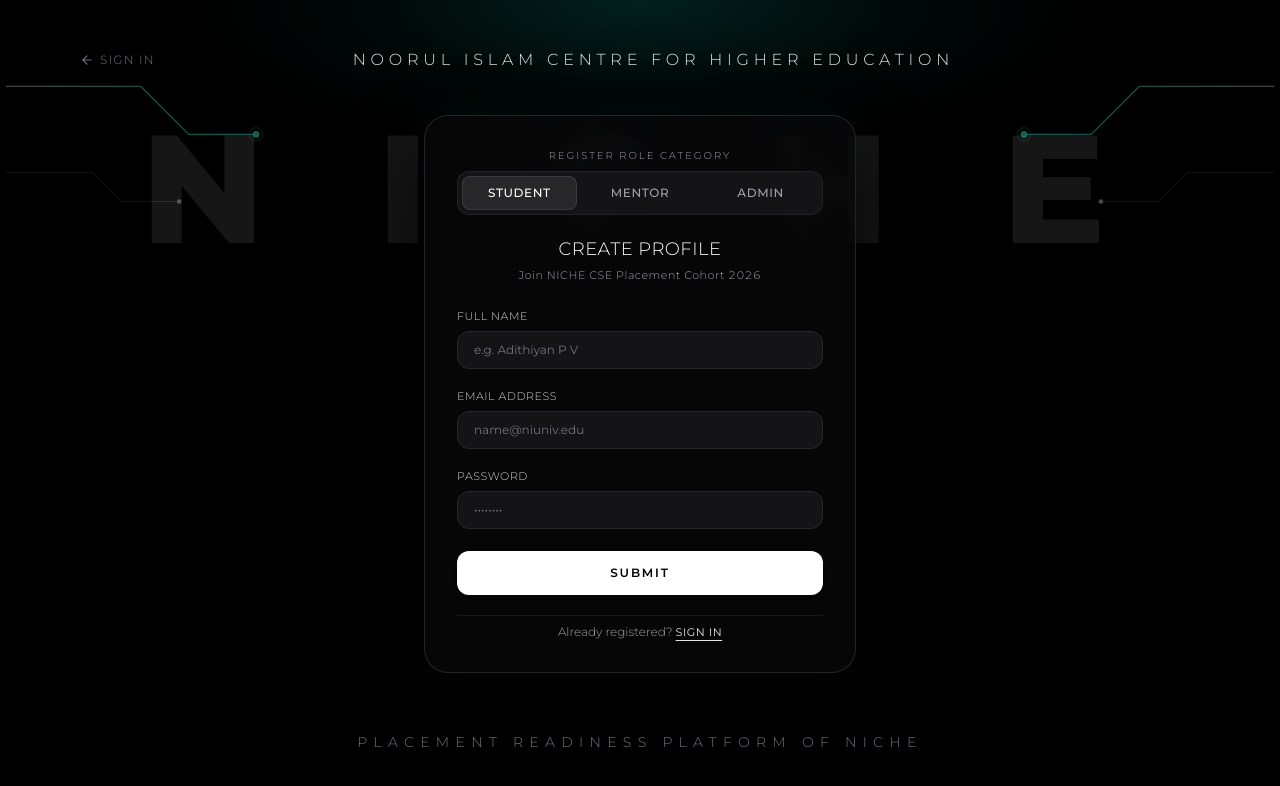
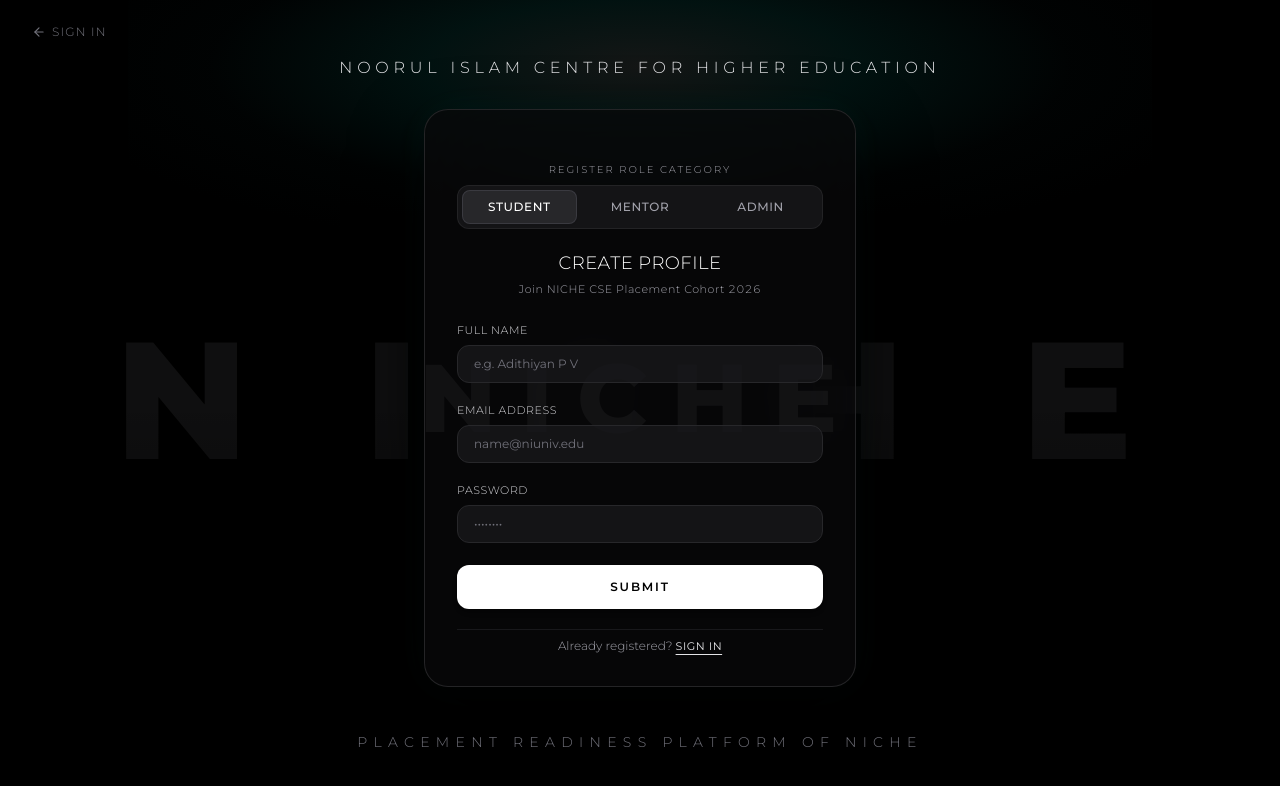
Before and after one commit to adithiyanpv6-glitch/project_s7, a React (Vite) app in the folder client/: page /register in a window 1280 px wide. Shown: the top 786 px of the page. Built offline with nearby package versions, Linux system fonts and the light colour scheme.

Commit message:
feat: position Back button at top-left corner and center NICHE watermark inside glassmorphic login box

```diff
--- a/client/src/pages/auth/LoginPage.tsx
+++ b/client/src/pages/auth/LoginPage.tsx
@@ -78,21 +78,29 @@ export const LoginPage: React.FC = () => {
       className="relative min-h-screen w-full bg-black text-white flex flex-col justify-between items-center py-6 sm:py-10 px-4 overflow-hidden select-none"
       style={{ fontFamily: "'Montserrat', sans-serif" }}
     >
-      {/* 1. BACKGROUND: Lighting Gray/Teal Halo with N I C H E Watermark (Matching Reference Image) */}
+      {/* 1. TOP LEFT CORNER: BACK BUTTON */}
+      <Link
+        to="/"
+        className="absolute top-4 left-4 sm:top-6 sm:left-8 z-20 text-zinc-500 hover:text-white transition-colors text-xs tracking-widest flex items-center gap-1.5 uppercase font-light"
+      >
+        <ArrowLeft className="w-3.5 h-3.5" /> Back
+      </Link>
+
+      {/* 2. BACKGROUND: Lighting Ambient Glow & Faded NICHE Centered with Login Box */}
       <div className="absolute inset-0 pointer-events-none overflow-hidden z-0">
 
-        {/* Soft, Diffuse Lighting Gray/Teal Ambient Background Glow (from reference image) */}
+        {/* Soft, Diffuse Ambient Halo */}
         <div
           className="absolute top-0 left-1/2 -translate-x-1/2 w-[90vw] max-w-5xl h-[55vh] pointer-events-none"
           style={{
             background:
-              'radial-gradient(ellipse 70% 50% at 50% 12%, rgba(200, 220, 215, 0.12) 0%, rgba(13, 148, 136, 0.15) 30%, rgba(10, 45, 45, 0.08) 60%, rgba(0, 0, 0, 0) 85%)',
+              'radial-gradient(ellipse 70% 50% at 50% 15%, rgba(200, 220, 215, 0.10) 0%, rgba(13, 148, 136, 0.12) 30%, rgba(10, 45, 45, 0.06) 60%, rgba(0, 0, 0, 0) 85%)',
           }}
         />
 
-        {/* Center Illuminated Area: NICHE on one single line, faded softly */}
-        <div className="absolute top-[12%] sm:top-[14%] inset-x-0 flex items-center justify-center pointer-events-none select-none px-4">
-          <span className="font-extrabold text-[10vw] sm:text-[12vw] tracking-[0.18em] sm:tracking-[0.22em] uppercase leading-none opacity-[0.08] sm:opacity-[0.10] whitespace-nowrap text-zinc-300">
+        {/* Faded NICHE Watermark Centered Directly with the Login Box */}
+        <div className="absolute inset-0 flex items-center justify-center pointer-events-none select-none px-4">
+          <span className="font-extrabold text-[12vw] sm:text-[13vw] tracking-[0.2em] uppercase leading-none opacity-[0.07] whitespace-nowrap text-zinc-300">
             N I C H E
           </span>
         </div>
@@ -101,20 +109,11 @@ export const LoginPage: React.FC = () => {
         <div className="absolute inset-0 bg-gradient-to-t from-black via-transparent to-transparent pointer-events-none" />
       </div>
 
-      {/* 2. TOP AT CENTRE: COLLEGE NAME IN MONTSERRAT (UNCHANGED) */}
-      <header className="relative z-10 w-full flex items-center justify-between max-w-6xl px-4 pt-1 sm:pt-2">
-        <Link
-          to="/"
-          className="text-zinc-500 hover:text-white transition-colors text-xs tracking-widest flex items-center gap-1.5 uppercase font-light"
-        >
-          <ArrowLeft className="w-3.5 h-3.5" /> Back
-        </Link>
-
-        <h2 className="text-xs sm:text-sm md:text-base font-light tracking-[0.22em] sm:tracking-[0.3em] text-zinc-200 uppercase text-center flex-1 px-2">
+      {/* 3. TOP AT CENTRE: COLLEGE NAME IN MONTSERRAT */}
+      <header className="relative z-10 w-full text-center max-w-4xl px-4 pt-3 sm:pt-4">
+        <h2 className="text-xs sm:text-sm md:text-base font-light tracking-[0.22em] sm:tracking-[0.3em] text-zinc-200 uppercase">
           NOORUL ISLAM CENTRE FOR HIGHER EDUCATION
         </h2>
-
-        <div className="w-12 hidden sm:block" />
       </header>
 
       {/* 3. CENTRE: GLASSMORPHISM BOX */}
@@ -122,10 +121,17 @@ export const LoginPage: React.FC = () => {
 
         {/* STEP 1: FIRST PAGE — ONLY STUDENT, MENTOR, ADMIN OPTIONS (IN THIS ORDER) */}
         {step === 'roles' && (
-          <div className="relative rounded-3xl bg-zinc-950/65 backdrop-blur-2xl border border-zinc-800/80 shadow-[0_30px_70px_rgba(0,0,0,0.95),0_0_50px_rgba(255,255,255,0.03)] p-6 sm:p-8 space-y-6">
+          <div className="relative rounded-3xl bg-zinc-950/65 backdrop-blur-2xl border border-zinc-800/80 shadow-[0_30px_70px_rgba(0,0,0,0.95),0_0_50px_rgba(255,255,255,0.03)] p-6 sm:p-8 space-y-6 overflow-hidden">
+
+            {/* Faded NICHE Watermark inside Centre of Login Box */}
+            <div className="absolute inset-0 flex items-center justify-center pointer-events-none select-none overflow-hidden z-0">
+              <span className="font-extrabold text-7xl sm:text-8xl tracking-[0.25em] uppercase leading-none opacity-[0.05] text-zinc-300 whitespace-nowrap">
+                NICHE
+              </span>
+            </div>
 
             {/* Header Caption */}
-            <div className="text-center space-y-1.5 pb-2">
+            <div className="relative z-10 text-center space-y-1.5 pb-2">
               <span className="text-[10px] sm:text-[11px] font-light tracking-[0.25em] uppercase text-zinc-400">
                 Institutional Access
               </span>
@@ -216,8 +222,16 @@ export const LoginPage: React.FC = () => {
 
         {/* STEP 2: NEXT PAGE — CREDENTIAL / EMAIL ENTERING OPTION FOR THE CHOSEN ROLE */}
         {step === 'credentials' && (
-          <div className="relative rounded-3xl bg-zinc-950/70 backdrop-blur-2xl border border-zinc-800/90 shadow-[0_30px_70px_rgba(0,0,0,0.95),0_0_50px_rgba(255,255,255,0.03)] p-6 sm:p-8 space-y-5">
+          <div className="relative rounded-3xl bg-zinc-950/70 backdrop-blur-2xl border border-zinc-800/90 shadow-[0_30px_70px_rgba(0,0,0,0.95),0_0_50px_rgba(255,255,255,0.03)] p-6 sm:p-8 space-y-5 overflow-hidden">
 
+            {/* Faded NICHE Watermark inside Centre of Login Box */}
+            <div className="absolute inset-0 flex items-center justify-center pointer-events-none select-none overflow-hidden z-0">
+              <span className="font-extrabold text-7xl sm:text-8xl tracking-[0.25em] uppercase leading-none opacity-[0.05] text-zinc-300 whitespace-nowrap">
+                NICHE
+              </span>
+            </div>
+
+            <div className="relative z-10 space-y-5">
               {/* Back Button to Return to Role Selection */}
               <button
                 type="button"
@@ -225,7 +239,7 @@ export const LoginPage: React.FC = () => {
                   setStep('roles');
                   setError(null);
                 }}
-              className="text-zinc-400 hover:text-white transition-colors text-xs tracking-wider flex items-center gap-1.5 uppercase font-light"
+                className="text-zinc-400 hover:text-white transition-colors text-xs tracking-wider flex items-center gap-1.5 uppercase font-light cursor-pointer"
               >
                 <ArrowLeft className="w-3.5 h-3.5" /> Back to Role Selection
               </button>
@@ -311,6 +325,7 @@ export const LoginPage: React.FC = () => {
             </div>
 
             </div>
+          </div>
         )}
 
       </div>
--- a/client/src/pages/auth/RegisterPage.tsx
+++ b/client/src/pages/auth/RegisterPage.tsx
@@ -44,106 +44,55 @@ export const RegisterPage: React.FC = () => {
       className="relative min-h-screen w-full bg-black text-white flex flex-col justify-between items-center py-6 sm:py-10 px-4 overflow-hidden select-none"
       style={{ fontFamily: "'Montserrat', sans-serif" }}
     >
-      {/* 1. BACKGROUND GLOW & TECH CIRCUIT TRACES */}
+      {/* 1. TOP LEFT CORNER: BACK BUTTON */}
+      <Link
+        to="/login"
+        className="absolute top-4 left-4 sm:top-6 sm:left-8 z-20 text-zinc-500 hover:text-white transition-colors text-xs tracking-widest flex items-center gap-1.5 uppercase font-light"
+      >
+        <ArrowLeft className="w-3.5 h-3.5" /> Sign In
+      </Link>
+
+      {/* 2. BACKGROUND: Lighting Ambient Glow & Faded NICHE Centered with Box */}
       <div className="absolute inset-0 pointer-events-none overflow-hidden z-0">
         {/* Top-center emerald/cyan ambient aura */}
         <div
-          className="absolute top-0 left-1/2 -translate-x-1/2 w-[85vw] max-w-4xl h-[45vh] pointer-events-none"
+          className="absolute top-0 left-1/2 -translate-x-1/2 w-[90vw] max-w-5xl h-[55vh] pointer-events-none"
           style={{
             background:
-              'radial-gradient(ellipse 65% 55% at 50% 0%, rgba(13, 148, 136, 0.22) 0%, rgba(5, 70, 65, 0.12) 45%, rgba(0, 0, 0, 0) 80%)',
+              'radial-gradient(ellipse 70% 50% at 50% 15%, rgba(200, 220, 215, 0.10) 0%, rgba(13, 148, 136, 0.12) 30%, rgba(10, 45, 45, 0.06) 60%, rgba(0, 0, 0, 0) 85%)',
           }}
         />
 
-        {/* Left Tech Circuit Trace Lines with Glow */}
-        <svg
-          className="absolute top-12 left-0 w-64 sm:w-80 h-48 opacity-45 pointer-events-none"
-          viewBox="0 0 320 200"
-          fill="none"
-          xmlns="http://www.w3.org/2000/svg"
-        >
-          <path
-            d="M 0 40 L 140 40 L 190 90 L 260 90"
-            stroke="url(#regLeftTraceGrad)"
-            strokeWidth="1.5"
-            strokeLinecap="round"
-          />
-          <circle cx="260" cy="90" r="3.5" fill="#2dd4bf" />
-          <circle cx="260" cy="90" r="7" stroke="#2dd4bf" strokeWidth="1" opacity="0.4" />
-          <path
-            d="M 0 130 L 90 130 L 120 160 L 180 160"
-            stroke="rgba(255,255,255,0.2)"
-            strokeWidth="1"
-            strokeLinecap="round"
-          />
-          <circle cx="180" cy="160" r="2.5" fill="rgba(255,255,255,0.6)" />
-          <defs>
-            <linearGradient id="regLeftTraceGrad" x1="0" y1="40" x2="260" y2="90" gradientUnits="userSpaceOnUse">
-              <stop stopColor="rgba(255,255,255,0.6)" />
-              <stop offset="0.6" stopColor="rgba(45,212,191,0.8)" />
-              <stop offset="1" stopColor="rgba(45,212,191,1)" />
-            </linearGradient>
-          </defs>
-        </svg>
-
-        {/* Right Tech Circuit Trace Lines with Glow */}
-        <svg
-          className="absolute top-12 right-0 w-64 sm:w-80 h-48 opacity-45 pointer-events-none"
-          viewBox="0 0 320 200"
-          fill="none"
-          xmlns="http://www.w3.org/2000/svg"
-        >
-          <path
-            d="M 320 40 L 180 40 L 130 90 L 60 90"
-            stroke="url(#regRightTraceGrad)"
-            strokeWidth="1.5"
-            strokeLinecap="round"
-          />
-          <circle cx="60" cy="90" r="3.5" fill="#2dd4bf" />
-          <circle cx="60" cy="90" r="7" stroke="#2dd4bf" strokeWidth="1" opacity="0.4" />
-          <path
-            d="M 320 130 L 230 130 L 200 160 L 140 160"
-            stroke="rgba(255,255,255,0.2)"
-            strokeWidth="1"
-            strokeLinecap="round"
-          />
-          <circle cx="140" cy="160" r="2.5" fill="rgba(255,255,255,0.6)" />
-          <defs>
-            <linearGradient id="regRightTraceGrad" x1="320" y1="40" x2="60" y2="90" gradientUnits="userSpaceOnUse">
-              <stop stopColor="rgba(255,255,255,0.6)" />
-              <stop offset="0.6" stopColor="rgba(45,212,191,0.8)" />
-              <stop offset="1" stopColor="rgba(45,212,191,1)" />
-            </linearGradient>
-          </defs>
-        </svg>
-
-        {/* Giant Watermark Text: NICHE on one single line, faded softly */}
-        <div className="absolute top-[12%] sm:top-[14%] inset-x-0 flex items-center justify-center pointer-events-none select-none px-4">
-          <span className="font-extrabold text-[10vw] sm:text-[12vw] tracking-[0.18em] sm:tracking-[0.22em] uppercase leading-none opacity-[0.08] sm:opacity-[0.10] whitespace-nowrap text-zinc-300">
+        {/* Faded NICHE Watermark Centered Directly with the Box */}
+        <div className="absolute inset-0 flex items-center justify-center pointer-events-none select-none px-4">
+          <span className="font-extrabold text-[12vw] sm:text-[13vw] tracking-[0.2em] uppercase leading-none opacity-[0.07] whitespace-nowrap text-zinc-300">
             N I C H E
           </span>
         </div>
+
+        {/* Subtle Bottom Ambient Gradient */}
+        <div className="absolute inset-0 bg-gradient-to-t from-black via-transparent to-transparent pointer-events-none" />
       </div>
 
-      {/* 2. TOP AT CENTRE: COLLEGE NAME IN MONTSERRAT */}
-      <header className="relative z-10 w-full flex items-center justify-between max-w-6xl px-4 pt-1 sm:pt-2">
-        <Link
-          to="/login"
-          className="text-zinc-500 hover:text-white transition-colors text-xs tracking-widest flex items-center gap-1.5 uppercase font-light"
-        >
-          <ArrowLeft className="w-3.5 h-3.5" /> Sign In
-        </Link>
-
-        <h2 className="text-xs sm:text-sm md:text-base font-light tracking-[0.22em] sm:tracking-[0.3em] text-zinc-200 uppercase text-center flex-1 px-2">
+      {/* 3. TOP AT CENTRE: COLLEGE NAME IN MONTSERRAT */}
+      <header className="relative z-10 w-full text-center max-w-4xl px-4 pt-3 sm:pt-4">
+        <h2 className="text-xs sm:text-sm md:text-base font-light tracking-[0.22em] sm:tracking-[0.3em] text-zinc-200 uppercase">
           NOORUL ISLAM CENTRE FOR HIGHER EDUCATION
         </h2>
-
-        <div className="w-12 hidden sm:block" />
       </header>
 
-      {/* 3. CENTRE: GLASSMORPHISM REGISTER BOX */}
+      {/* 4. CENTRE: GLASSMORPHISM REGISTER BOX */}
       <div className="relative z-10 w-full max-w-md my-auto px-2 py-4">
-        <div className="relative rounded-3xl bg-zinc-950/70 backdrop-blur-2xl border border-zinc-800/90 shadow-[0_30px_70px_rgba(0,0,0,0.9),0_0_40px_rgba(13,148,136,0.08)] p-6 sm:p-8 space-y-5">
+        <div className="relative rounded-3xl bg-zinc-950/70 backdrop-blur-2xl border border-zinc-800/90 shadow-[0_30px_70px_rgba(0,0,0,0.9),0_0_40px_rgba(13,148,136,0.08)] p-6 sm:p-8 space-y-5 overflow-hidden">
+
+          {/* Faded NICHE Watermark inside Centre of Box */}
+          <div className="absolute inset-0 flex items-center justify-center pointer-events-none select-none overflow-hidden z-0">
+            <span className="font-extrabold text-7xl sm:text-8xl tracking-[0.25em] uppercase leading-none opacity-[0.05] text-zinc-300 whitespace-nowrap">
+              NICHE
+            </span>
+          </div>
+
+          <div className="relative z-10 space-y-5">
 
           {/* 3 Role Options in Exact Order: Student, Mentor, Admin */}
           <div className="space-y-2">
@@ -270,6 +219,7 @@ export const RegisterPage: React.FC = () => {
             </Link>
           </div>
 
+          </div>
         </div>
       </div>
 
```
Lines whose indentation alone changed are shown as unchanged.
